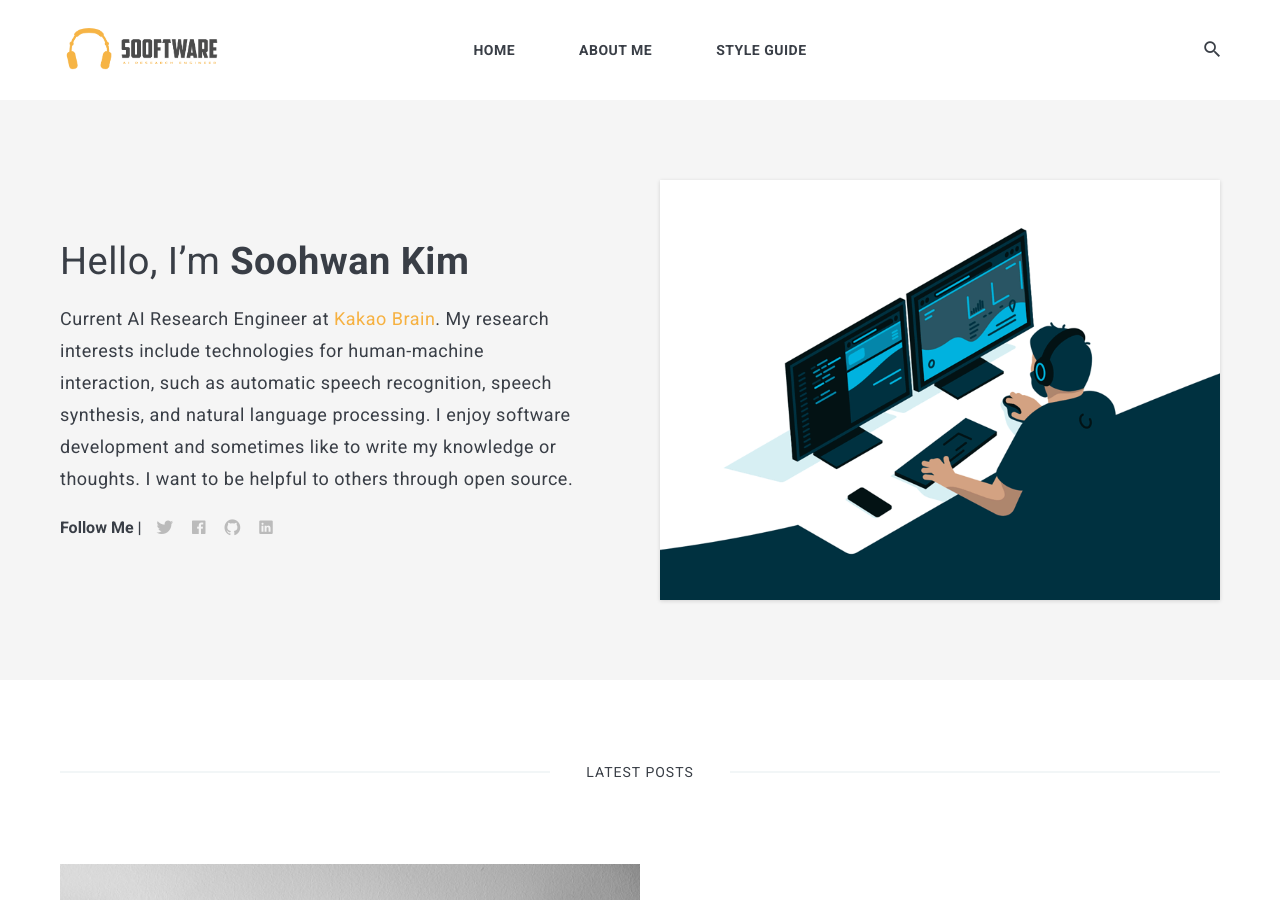
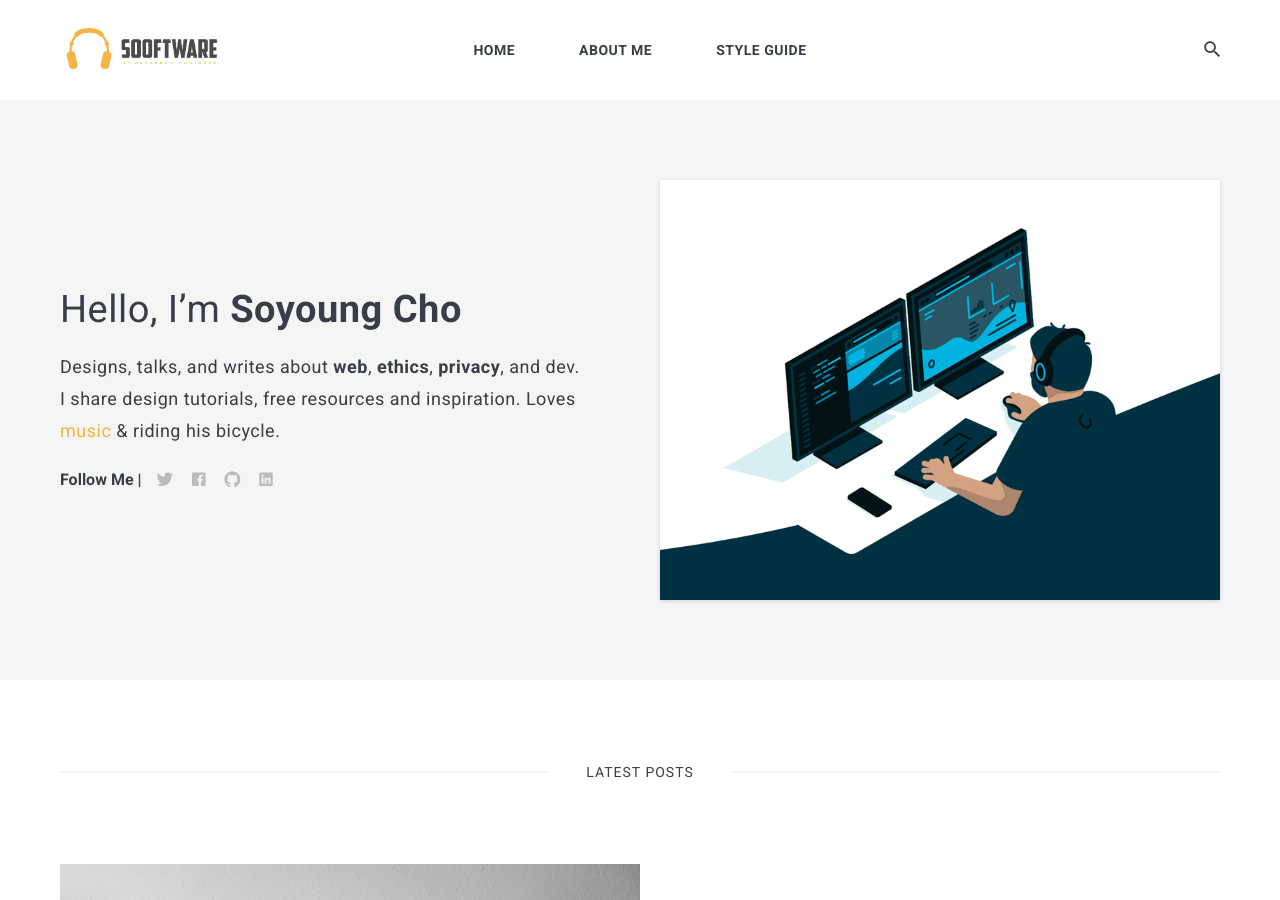
Before and after one commit to SoYoungCho/SoYoungCho.github.io, a Jekyll site: the page built from index.html, in a window 1280 px wide and 900 px high. Built offline with Jekyll 4.4.1, drawn with Linux system fonts in a browser that asks for light colours; nearby versions of some CDN libraries; the list of posts is cut into pages by our own code.

Commit message:
Update settings.yml

```diff
--- a/_data/settings.yml
+++ b/_data/settings.yml
@@ -1,6 +1,6 @@
 #-------------------------------
 # General Site Settings
-title: sooftware
+title: Soyoung's
 logo: logo.svg # You can add own logo.
 description: Zolan is modern minimal theme for Jekyll
 
@@ -8,11 +8,11 @@ description: Zolan is modern minimal theme for Jekyll
 #-------------------------------
 # Author Settings
 author:
-  name: Soohwan Kim
+  name: Soyoung Cho
   image: code.gif
-  say-hello: Hello, I’m <strong>Soohwan Kim</strong>
-  bio: Current AI Research Engineer at <a href="#">Kakao Brain</a>.  My research interests include technologies for human-machine interaction, such as automatic speech recognition, speech synthesis, and natural language processing. I enjoy software development and sometimes like to write my knowledge or thoughts. I want to be helpful to others through open source.
-  #bio: Designs, talks, and writes about <strong>web</strong>, <strong>ethics</strong>, <strong>privacy</strong>, and dev. I share design tutorials, free resources and inspiration. Loves <a href="#">music</a> & riding his bicycle.
+  say-hello: Hello, I’m <strong>Soyoung Cho</strong>
+  #bio: Current senior student at Kwangwoon University. My research interests include technologies for human-machine interaction, such as automatic speech recognition, speech synthesis, and natural language processing. I enjoy software development and sometimes like to write my knowledge or thoughts. I want to be helpful to others through open source.
+  bio: Designs, talks, and writes about <strong>web</strong>, <strong>ethics</strong>, <strong>privacy</strong>, and dev. I share design tutorials, free resources and inspiration. Loves <a href="#">music</a> & riding his bicycle.
 
 
 #-------------------------------
```
